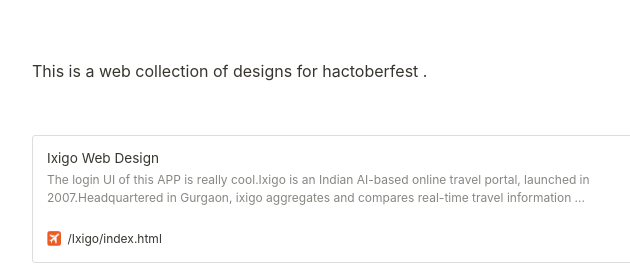
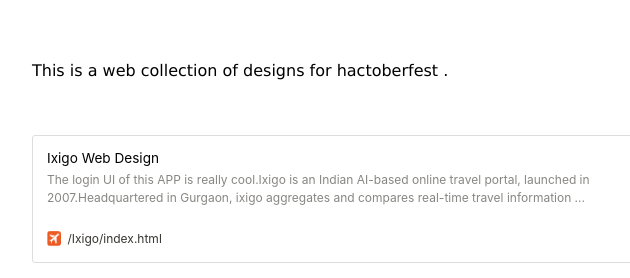
Before and after one commit to IVYLIFE/Web-Design-Catalouge, a plain HTML site: page index.html in a window 1280 px wide. Shown: the part 157-435 px from the top of the page, 158-788 px from the left. Drawn offline with Linux system fonts and the light colour scheme.

Commit message:
changed styling ,paragraph font and color and bookmark title highlight do color

```diff
--- a/index.html
+++ b/index.html
@@ -387,6 +387,8 @@
 p {
 	margin-top: 0.5em;
 	margin-bottom: 0.5em;
+	color: black;
+	font-family: 'Lucida Sans', 'Lucida Sans Regular', 'Lucida Grande', 'Lucida Sans Unicode', Geneva, Verdana, sans-serif;
 }
 
 .image {
@@ -444,6 +446,7 @@
 }
 
 .bookmark-title {
+	color: black;
 	font-size: 0.85em;
 	overflow: hidden;
 	text-overflow: ellipsis;
@@ -479,6 +482,7 @@
 	overflow: hidden;
 	max-height: 4.5em;
 	word-break: break-word;
+
 }
 
 .bookmark-href {
```
